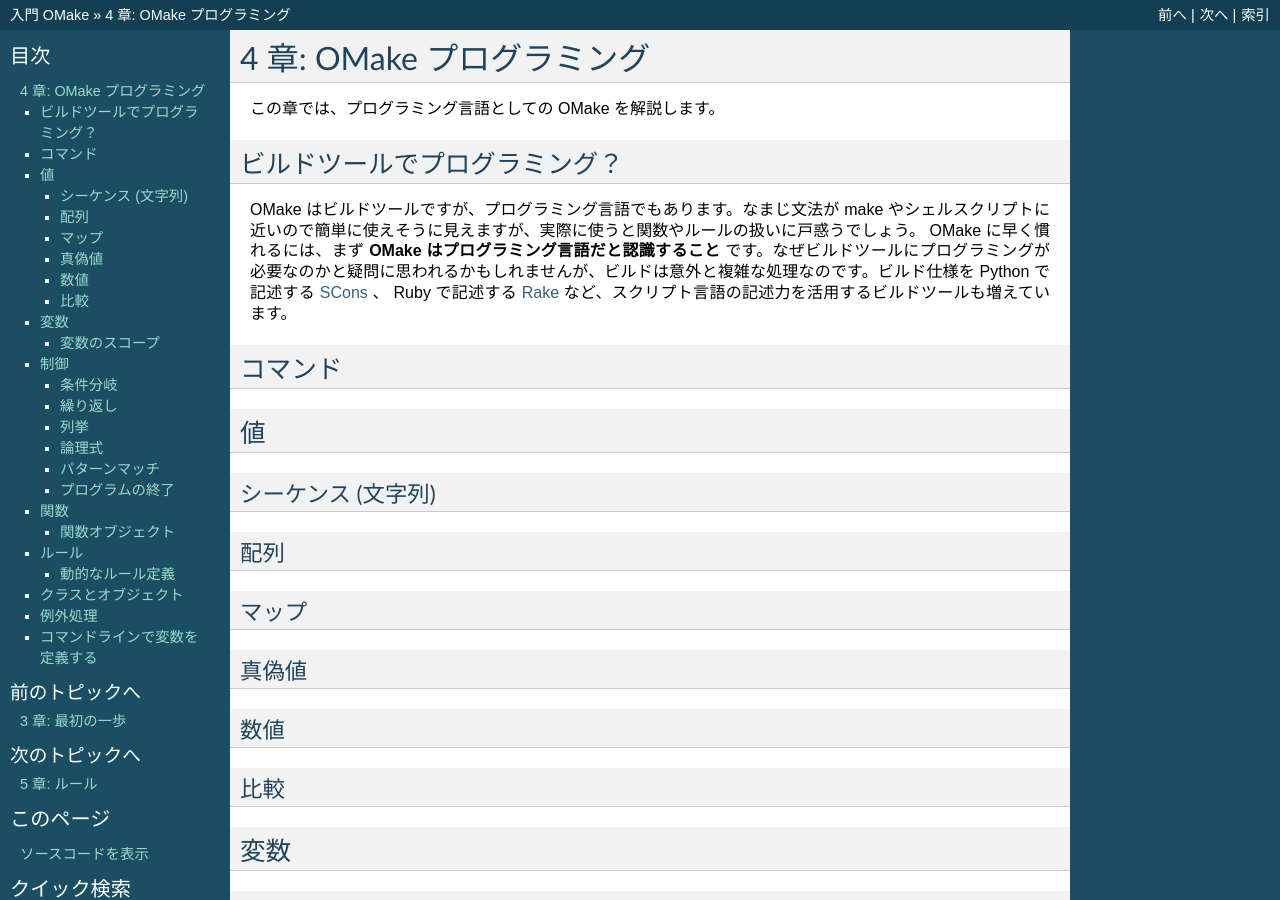
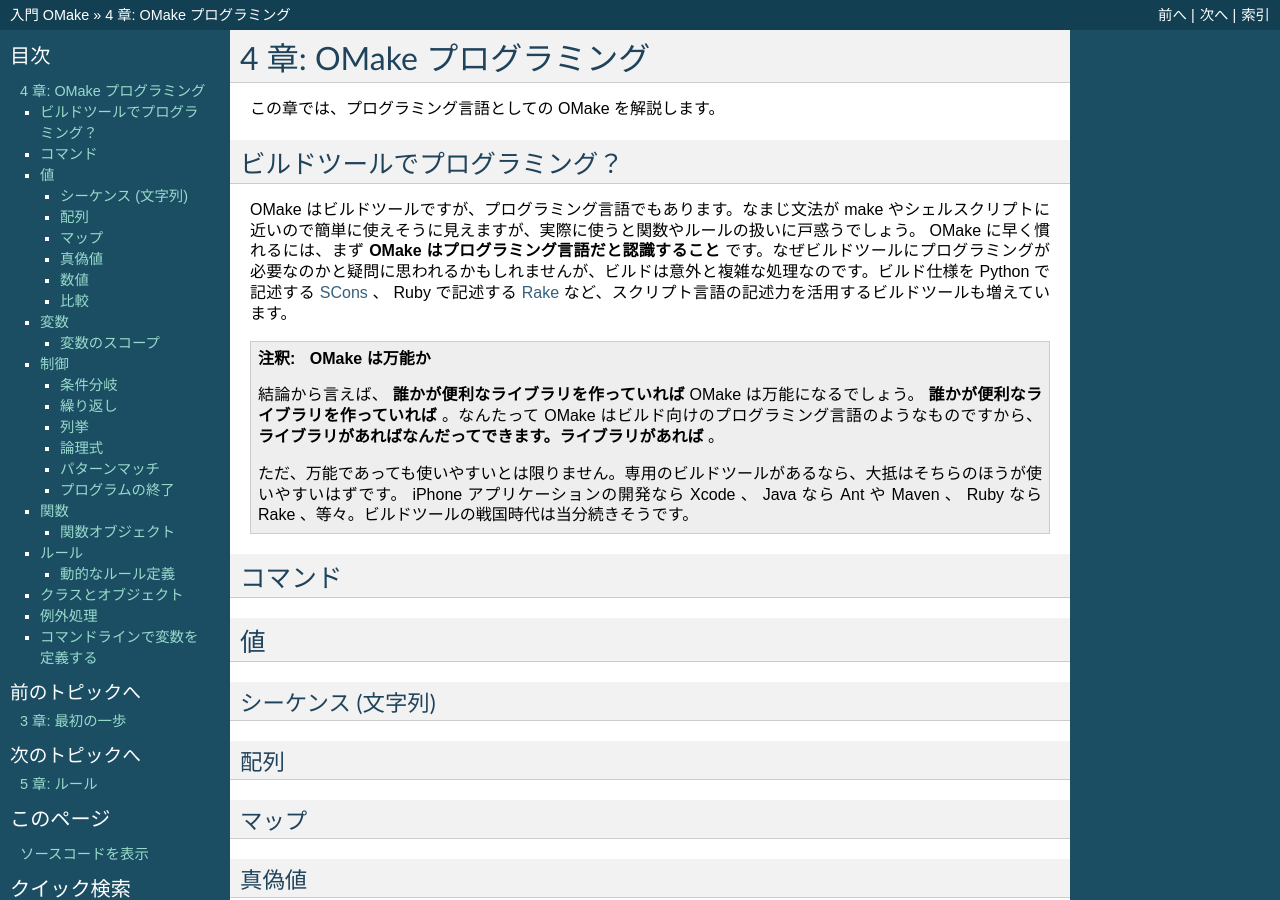
Before and after one commit to szktty/omakebook-jp, a Sphinx documentation site: the page built from source/programming.rst, in a window 1280 px wide and 900 px high. Built offline with Sphinx 7.4.7, drawn with Linux system fonts in a browser that asks for light colours.

Commit message:
ノートを追加

```diff
--- a/source/programming.rst
+++ b/source/programming.rst
@@ -11,6 +11,13 @@
 ==============================
 
 OMake はビルドツールですが、プログラミング言語でもあります。なまじ文法が make やシェルスクリプトに近いので簡単に使えそうに見えますが、実際に使うと関数やルールの扱いに戸惑うでしょう。 OMake に早く慣れるには、まず **OMake はプログラミング言語だと認識すること** です。なぜビルドツールにプログラミングが必要なのかと疑問に思われるかもしれませんが、ビルドは意外と複雑な処理なのです。ビルド仕様を Python で記述する `SCons <http://www.scons.org/>`_ 、 Ruby で記述する `Rake <http://rake.rubyforge.org/>`_ など、スクリプト言語の記述力を活用するビルドツールも増えています。
+
+
+.. note:: **OMake は万能か**
+
+   結論から言えば、 **誰かが便利なライブラリを作っていれば** OMake は万能になるでしょう。 **誰かが便利なライブラリを作っていれば** 。なんたって OMake はビルド向けのプログラミング言語のようなものですから、 **ライブラリがあればなんだってできます。ライブラリがあれば** 。
+
+   ただ、万能であっても使いやすいとは限りません。専用のビルドツールがあるなら、大抵はそちらのほうが使いやすいはずです。 iPhone アプリケーションの開発なら Xcode 、 Java なら Ant や Maven 、 Ruby なら Rake 、等々。ビルドツールの戦国時代は当分続きそうです。
 
 
 .. index:: コマンド
```
